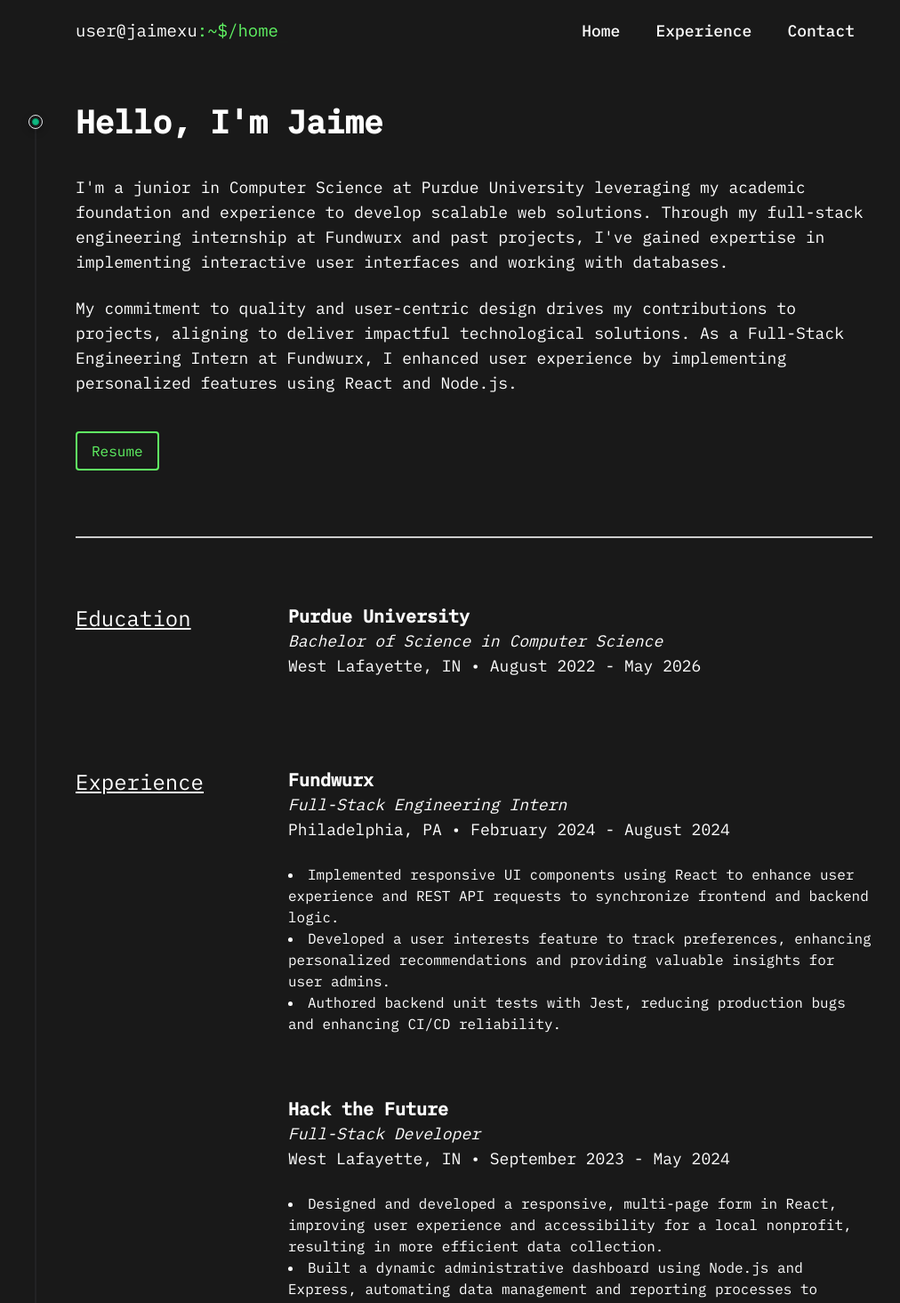
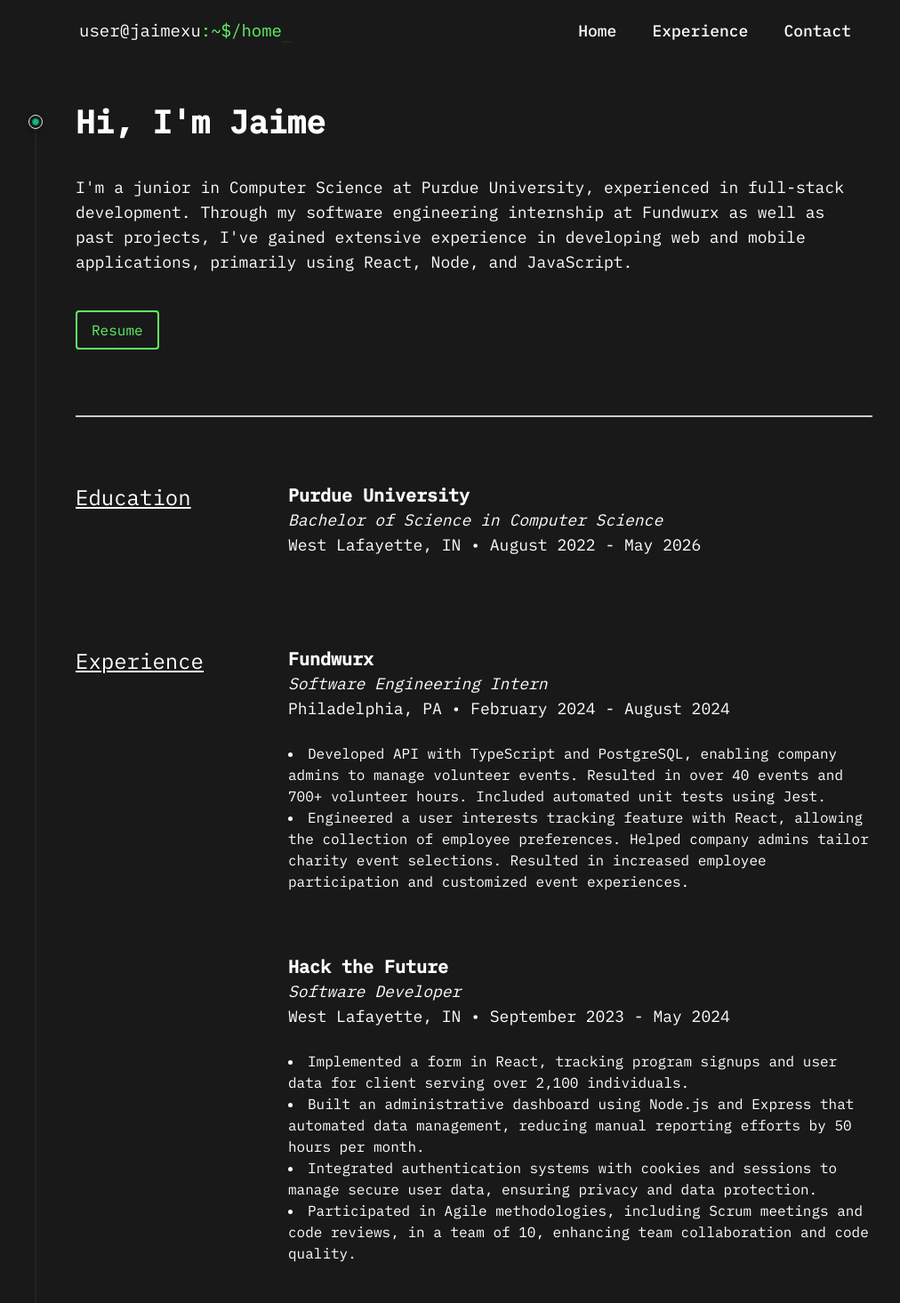
Before and after one commit to jaimexu8/jaimexu.dev, a React (Vite) app: page / in a window 1280 px wide. Shown: the top 1465 px of the page at 89% size, without its empty margins (107-1119 px from the left). Built offline with nearby package versions, Linux system fonts and the light colour scheme.

Commit message:
updated content

```diff
--- a/src/App.tsx
+++ b/src/App.tsx
@@ -58,7 +58,7 @@ export default function App() {
               </a>
             </div>
             {isMobile ? (
-              <div className="flex justify-end cursor-pointer mx-20">
+              <div className="flex justify-end cursor-pointer mx-5">
                 {dropdownOpen ? (
                   <FontAwesomeIcon
                     icon={faBarsStaggered}
@@ -133,25 +133,16 @@ export default function App() {
           )}
         </header>
         <div className="main">
-          <div className="content">
+          <div className="content px-4">
             <TracingBeam>
               <section ref={section1Ref}>
-                <p className="text-4xl font-black my-10">Hello, I'm Jaime</p>
+                <p className="text-4xl font-black my-10">Hi, I'm Jaime</p>
                 <p className="text-lg">
-                  I'm a junior in Computer Science at Purdue University
-                  leveraging my academic foundation and experience to develop
-                  scalable web solutions. Through my full-stack engineering
-                  internship at Fundwurx and past projects, I've gained
-                  expertise in implementing interactive user interfaces and
-                  working with databases.
-                </p>
-                <br />
-                <p className="text-lg">
-                  My commitment to quality and user-centric design drives my
-                  contributions to projects, aligning to deliver impactful
-                  technological solutions. As a Full-Stack Engineering Intern at
-                  Fundwurx, I enhanced user experience by implementing
-                  personalized features using React and Node.js.
+                  I'm a junior in Computer Science at Purdue University,
+                  experienced in full-stack development. Through my software
+                  engineering internship at Fundwurx as well as past projects,
+                  I've gained extensive experience in developing web and mobile
+                  applications, primarily using React, Node, and JavaScript.
                 </p>
                 <button
                   onClick={() => window.open("/Jaime_Xu_Resume.pdf", "_blank")}
@@ -184,7 +175,7 @@ export default function App() {
                   <div className="w-full sm:w-3/4">
                     <p className="text-xl font-extrabold">Fundwurx</p>
                     <p className="text-lg italic">
-                      Full-Stack Engineering Intern
+                      Software Engineering Intern
                     </p>
                     <p className="text-lg">
                       Philadelphia, PA • February 2024 - August 2024
@@ -192,42 +183,45 @@ export default function App() {
                     <br />
                     <ul className="list-disc list-inside">
                       <li>
-                        Implemented responsive UI components using React to
-                        enhance user experience and REST API requests to
-                        synchronize frontend and backend logic.
+                        Developed API with TypeScript and PostgreSQL, enabling
+                        company admins to manage volunteer events. Resulted in
+                        over 40 events and 700+ volunteer hours. Included
+                        automated unit tests using Jest.
                       </li>
                       <li>
-                        Developed a user interests feature to track preferences,
-                        enhancing personalized recommendations and providing
-                        valuable insights for user admins.
-                      </li>
-                      <li>
-                        Authored backend unit tests with Jest, reducing
-                        production bugs and enhancing CI/CD reliability.
+                        Engineered a user interests tracking feature with React,
+                        allowing the collection of employee preferences. Helped
+                        company admins tailor charity event selections. Resulted
+                        in increased employee participation and customized event
+                        experiences.
                       </li>
                     </ul>
                     <SectionGap height={70} />
                     <p className="text-xl font-extrabold">Hack the Future</p>
-                    <p className="text-lg italic">Full-Stack Developer</p>
+                    <p className="text-lg italic">Software Developer</p>
                     <p className="text-lg">
                       West Lafayette, IN • September 2023 - May 2024
                     </p>
                     <br />
                     <ul className="list-disc list-inside">
                       <li>
-                        Designed and developed a responsive, multi-page form in
-                        React, improving user experience and accessibility for a
-                        local nonprofit, resulting in more efficient data
-                        collection.
+                        Implemented a form in React, tracking program signups
+                        and user data for client serving over 2,100 individuals.
                       </li>
                       <li>
-                        Built a dynamic administrative dashboard using Node.js
-                        and Express, automating data management and reporting
-                        processes to streamline operations.
+                        Built an administrative dashboard using Node.js and
+                        Express that automated data management, reducing manual
+                        reporting efforts by 50 hours per month.
                       </li>
                       <li>
-                        Actively participated in Agile methodologies, including
-                        Scrum meetings and code reviews.
+                        Integrated authentication systems with cookies and
+                        sessions to manage secure user data, ensuring privacy
+                        and data protection.
+                      </li>
+                      <li>
+                        Participated in Agile methodologies, including Scrum
+                        meetings and code reviews, in a team of 10, enhancing
+                        team collaboration and code quality.
                       </li>
                     </ul>
                   </div>
--- a/src/index.css
+++ b/src/index.css
@@ -41,8 +41,6 @@ body {
   max-width: 1200px;
   margin-left: auto;
   margin-right: auto;
-  padding-left: 20px;
-  padding-right: 20px;
 }
 
 .content-link {
```
Also changed, not shown: 1 other file (tests, documents, lock files or other folders).
